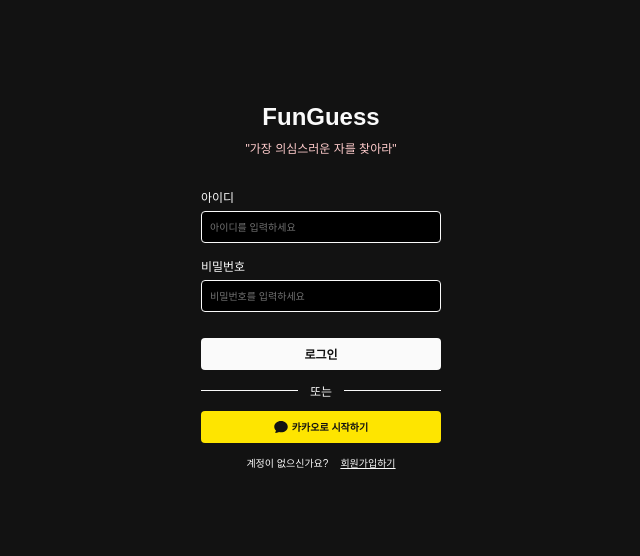
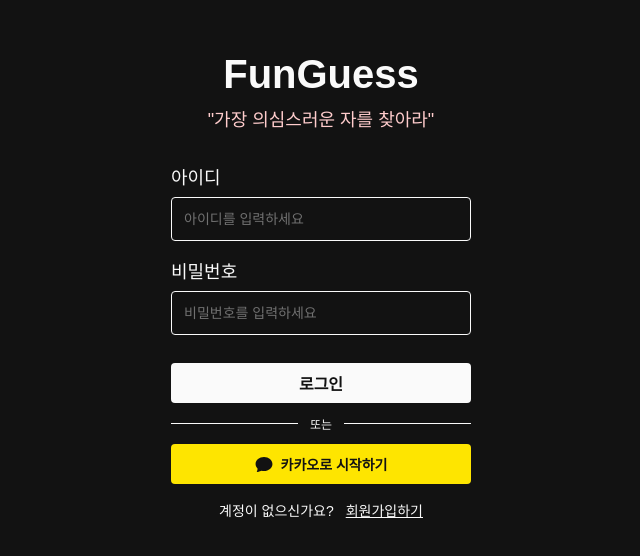
Before and after one commit to madcamp-snowfungus/funguess, a Next.js app: page /login in a window 1280 px wide. Shown: the part 114-670 px from the top of the page, without its empty margins (319-959 px from the left). Built offline with nearby package versions, Linux system fonts and the light colour scheme; a web font is replaced by a local one.

Commit message:
design: 로그인/회원가입 페이지 UI 수정

```diff
--- a/src/app/login/page.tsx
+++ b/src/app/login/page.tsx
@@ -54,14 +54,15 @@
 
 const Logo = styled.p`
   color: #FAFAFA;
-  font-size: 24px;
+  font-size: 40px;
   font-weight: 700;
   cursor: default;
 `;
 
 const SubTitle = styled.p`
   color: #FFCCCC;
-  font-size: 12px;
+  font-size: 18px;
+  font-weight: 400;
   margin-top: 8px;
   margin-bottom: 32px;
   cursor: default;
@@ -69,41 +70,41 @@
 
 const Label = styled.p`
   color: #FAFAFA;
-  width: 240px;
+  width: 300px;
   text-align: left;
-  font-size: 12px;
-  margin-bottom: 6px;
+  font-size: 18px;
+  margin-bottom: 8px;
   cursor: default;
 `;
 
 const Input = styled.input`
-  width: 240px;
-  padding: 8px;
+  width: 300px;
+  padding: 12px;
   border: 1px solid #FAFAFA;
   border-radius: 4px;
-  background-color: #000;
-  color: #fff;
-  font-size: 12px;
+  background-color: #121212;
+  color: #FAFAFA;
+  font-size: 16px;
   display: flex;
   justify-content: center;
   align-items: center;
-  margin-bottom: 14px;
+  margin-bottom: 16px;
 
   &::placeholder {
     color: #707070;
-    font-size: 10px;
+    font-size: 14px;
   }
 `;
 
 const LoginButton = styled.button`
-  width: 240px;
-  height: 32px;
+  width: 300px;
+  height: 40px;
   display: flex;
   justify-content: center;
   align-items: center;
   background-color: #FAFAFA;
   color: #121212;
-  font-size: 12px;
+  font-size: 16px;
   font-weight: 600;
   border: none;
   border-radius: 4px;
@@ -120,7 +121,7 @@
 const OrContainer = styled.div`
   display: flex;
   align-items: center;
-  width: 240px;
+  width: 300px;
   gap: 12px;
   cursor: default;
 `;
@@ -138,14 +139,14 @@
 `;
 
 const KakaoButton = styled.button`
-  width: 240px;
-  height: 32px;
+  width: 300px;
+  height: 40px;
   display: flex;
   justify-content: center;
   align-items: center;
   background-color: #FEE500;
   color: #121212;
-  font-size: 10px;
+  font-size: 14px;
   font-weight: 600;
   border: none;
   border-radius: 4px;
@@ -153,15 +154,15 @@
   margin-top: 12px;
   cursor: pointer;
   transition: filter 0.2s ease-in-out;
-  gap: 4px;
+  gap: 8px;
 
   &:hover {
     filter: brightness(0.8);
   }
 
   svg {
-    width: 14px;
-    height: 12px;
+    width: 18px;
+    height: 15px;
   }
 `;
 
@@ -171,16 +172,16 @@
   justify-content: center;
   align-items: center;
   color: #FAFAFA;
-  font-size: 10px;
+  font-size: 14px;
   font-weight: 300;
-  margin-top: 12px;
+  margin-top: 16px;
   gap: 12px;
   cursor: default;
 `;
 
 const SignupText = styled.div`
   color: #FAFAFA;
-  font-size: 10px;
+  font-size: 14px;
   font-weight: 400;
   text-decoration: underline;
   cursor: pointer;
```
Also changed, not shown: src/app/signup/page.tsx (+16 -15 lines).
